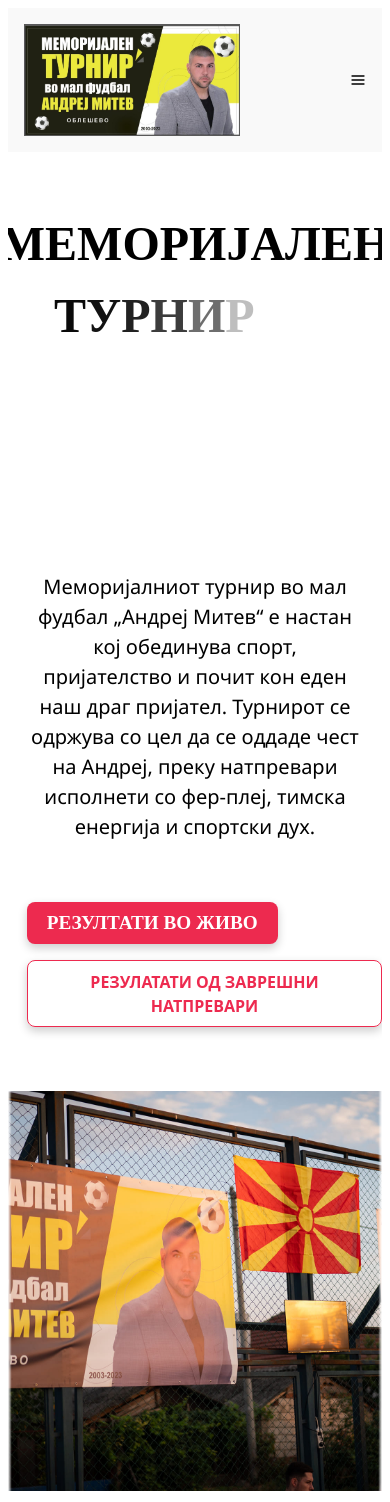
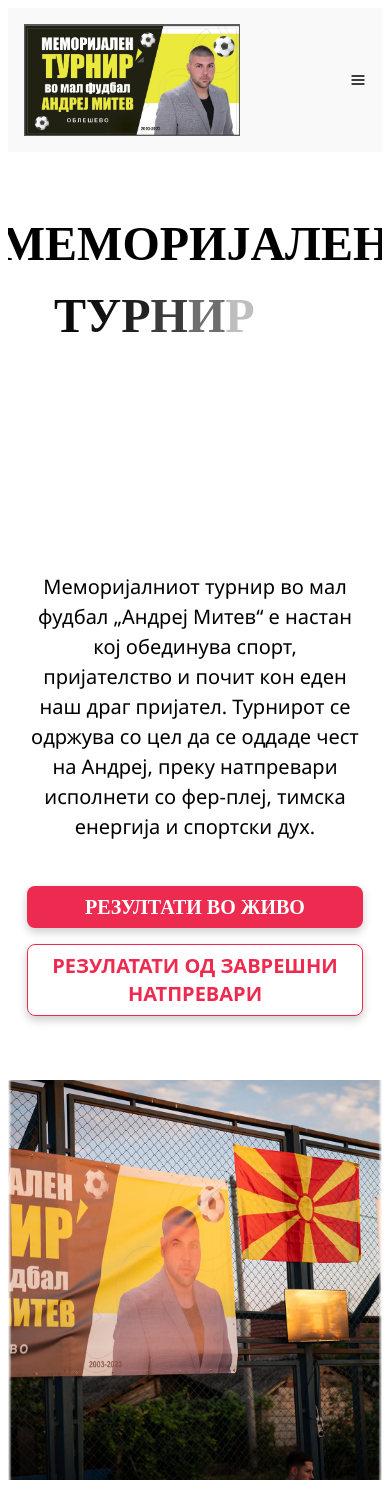
Before and after one commit to nikol4e2/QuickKickApp, a React (Create React App) app in the folder QuickKick/src/main/java/com/example/quickkick/frontend/app/: page / in a window 390 px wide. Shown: the top 1502 px of the page. Built offline with nearby package versions, Linux system fonts and the light colour scheme; no server answers.

Commit message:
more styling changes

```diff
--- a/QuickKick/src/main/java/com/example/quickkick/frontend/app/src/components/gallery/Gallery.js
+++ b/QuickKick/src/main/java/com/example/quickkick/frontend/app/src/components/gallery/Gallery.js
@@ -32,6 +32,7 @@ const Gallery = () => {
                             src={`/gallery/${img}`}
                             alt={`Gallery ${index + 1}`}
                             className="gallery-img"
+                            loading="lazy"
                         />
                     </div>
                 ))}
--- a/QuickKick/src/main/java/com/example/quickkick/frontend/app/src/components/homeComponents/hero/Hero.js
+++ b/QuickKick/src/main/java/com/example/quickkick/frontend/app/src/components/homeComponents/hero/Hero.js
@@ -18,9 +18,9 @@ const Hero = () => {
                 </div>
                 <div className="hero-actions">
 
-                    <Link className="navbar-action11 thq-button-animated thq-button-filled watch-live-button" to="/live">РЕЗУЛТАТИ ВО ЖИВО</Link>
+                    <Link className="navbar-action11 thq-button-animated thq-button-filled watch-live-button equal-width-button"  to="/live">РЕЗУЛТАТИ ВО ЖИВО</Link>
 
-                        <Link className="thq-button-outline hero-button2 thq-body-small get-results-button" to={"/results"}>РЕЗУЛАТАТИ ОД ЗАВРЕШНИ НАТПРЕВАРИ</Link>
+                        <Link className="thq-button-outline hero-button2 thq-body-small get-results-button equal-width-button" to={"/results"}>РЕЗУЛАТАТИ ОД ЗАВРЕШНИ НАТПРЕВАРИ</Link>
 
                 </div>
             </div>
--- a/QuickKick/src/main/java/com/example/quickkick/frontend/app/src/components/homeComponents/hero/hero.css
+++ b/QuickKick/src/main/java/com/example/quickkick/frontend/app/src/components/homeComponents/hero/hero.css
@@ -42,10 +42,23 @@
 
 
 .hero-actions {
-    gap: var(--dl-layout-space-unit);
     display: flex;
-    align-items: flex-start;
-    padding-top: var(--dl-layout-space-unit);
+    justify-content: center;
+    gap: 16px;
+    max-width: 600px;
+    margin: 0 auto;
+    flex-wrap: wrap;
+}
+
+.hero-actions a {
+    flex: 1;
+    min-width: 250px;
+    text-align: center;
+    padding: 7px 12px;
+    font-weight: bold;
+    font-size: 20px;
+    line-height: 1.4;
+    box-sizing: border-box;
 }
 
 .hero-content2 {
@@ -208,6 +221,18 @@
     text-align: center;
 }
 
+.equal-width-button {
+    min-width: 100%;
+    max-width: 100%;
+    width: 100%;
+    text-align: center;
+
+
+    display: flex;
+    align-items: center;
+    justify-content: center;
+}
+
 @media(max-width: 767px) {
     .hero-content2 {
         width: 100%;
@@ -230,3 +255,13 @@
 
 
 }
+
+@media (max-width: 600px) {
+    .hero-actions {
+        flex-direction: column;
+    }
+
+    .hero-actions a {
+        width: 100%;
+    }
+}
--- a/QuickKick/src/main/java/com/example/quickkick/frontend/app/src/components/homeComponents/lastThreeFinishedMatches/LastThreeFinishedMatches.js
+++ b/QuickKick/src/main/java/com/example/quickkick/frontend/app/src/components/homeComponents/lastThreeFinishedMatches/LastThreeFinishedMatches.js
@@ -1,26 +1,30 @@
-import React, {useEffect} from 'react';
+import React, { useEffect, useState } from 'react';
 import Service from "../../../repository/repository";
-import "./lastThreeFinished.css"
+import "./lastThreeFinished.css";
+
 const LastThreeFinishedMatches = () => {
-
-    const [lastMatches, setLastMatches] = React.useState([]);
+    const [lastMatches, setLastMatches] = useState([]);
 
     useEffect(() => {
-        loadLastMatches()
-    },[])
-
+        loadLastMatches();
+    }, []);
 
     const loadLastMatches = () => {
-        Service.loadLastMatches().then(response => {setLastMatches(response.data);}).catch(error => console.log(error));
-    }
+        Service.loadLastMatches()
+            .then(response => setLastMatches(response.data))
+            .catch(error => console.log(error));
+    };
+
     return (
-        <div>
+        <div className="matches-wrapper">
+            <h2>Последни 3 Завршени Натпревари</h2>
+
             {lastMatches.length > 0 ? (
                 <div className="matches-list">
-                    {lastMatches.map((match) => (
+                    {lastMatches.map(match => (
                         <div key={match.id} className="match-card">
                             <h3>{match.team1.name} - {match.team2.name}</h3>
-                            <p className={"result"}>Резултат: {match.goalsTeam1} - {match.goalsTeam2}</p>
+                            <p className="result">Резултат: {match.goalsTeam1} - {match.goalsTeam2}</p>
                             <p>Датум: {new Date(match.date).toLocaleDateString()}</p>
                         </div>
                     ))}
--- a/QuickKick/src/main/java/com/example/quickkick/frontend/app/src/components/homeComponents/lastThreeFinishedMatches/lastThreeFinished.css
+++ b/QuickKick/src/main/java/com/example/quickkick/frontend/app/src/components/homeComponents/lastThreeFinishedMatches/lastThreeFinished.css
@@ -5,47 +5,65 @@
     gap: 2rem;
     margin-top: 2rem;
     padding: 0 1rem;
+
 }
 
 .match-card {
     width: 100%;
     max-width: 900px;
-    background-color: #eaeaea;
+    background: linear-gradient(to right, #fff, #b5b5b5);
     border: 2px solid #ff4d4f;
     border-radius: 20px;
     padding: 2.5rem;
-    box-shadow: 0 8px 16px rgba(255, 77, 79, 0.25);
+    box-shadow: 0 8px 20px rgba(255, 77, 79, 0.2);
     transition: transform 0.3s ease, box-shadow 0.3s ease;
+    position: relative;
+    overflow: hidden;
+}
+
+.match-card::before {
+    content: "";
+    position: absolute;
+    top: 0;
+    left: -50%;
+    width: 200%;
+    height: 100%;
+    background: radial-gradient(circle at center, rgba(255, 77, 79, 0.05), transparent 70%);
+    z-index: 0;
+    pointer-events: none;
 }
 
 .match-card:hover {
-    transform: translateY(-8px);
-    box-shadow: 0 12px 24px rgba(255, 77, 79, 0.35);
+    transform: translateY(-6px);
+    box-shadow: 0 12px 28px rgba(255, 77, 79, 0.3);
 }
 
 .match-card h3 {
-    color: #d32f2f;
+    color: black;
     margin-bottom: 1.5rem;
     font-size: 2.2rem;
     font-weight: 800;
     text-align: center;
     word-break: break-word;
+    position: relative;
+    z-index: 1;
 }
 
 .match-card p {
     color: #333;
-    margin: 0.5rem 0;
+    margin: 0.4rem 0;
     font-size: 1.4rem;
     text-align: center;
     word-break: break-word;
+    position: relative;
+    z-index: 1;
 }
 
 .match-card p.result {
     font-size: 2rem;
     font-weight: bold;
-    color: #d32f2f;
-    margin-top: 1rem;
-    margin-bottom: 1rem;
+    color: #f60000;
+    margin: 1rem 0;
 }
 
 @media (max-width: 768px) {
```
